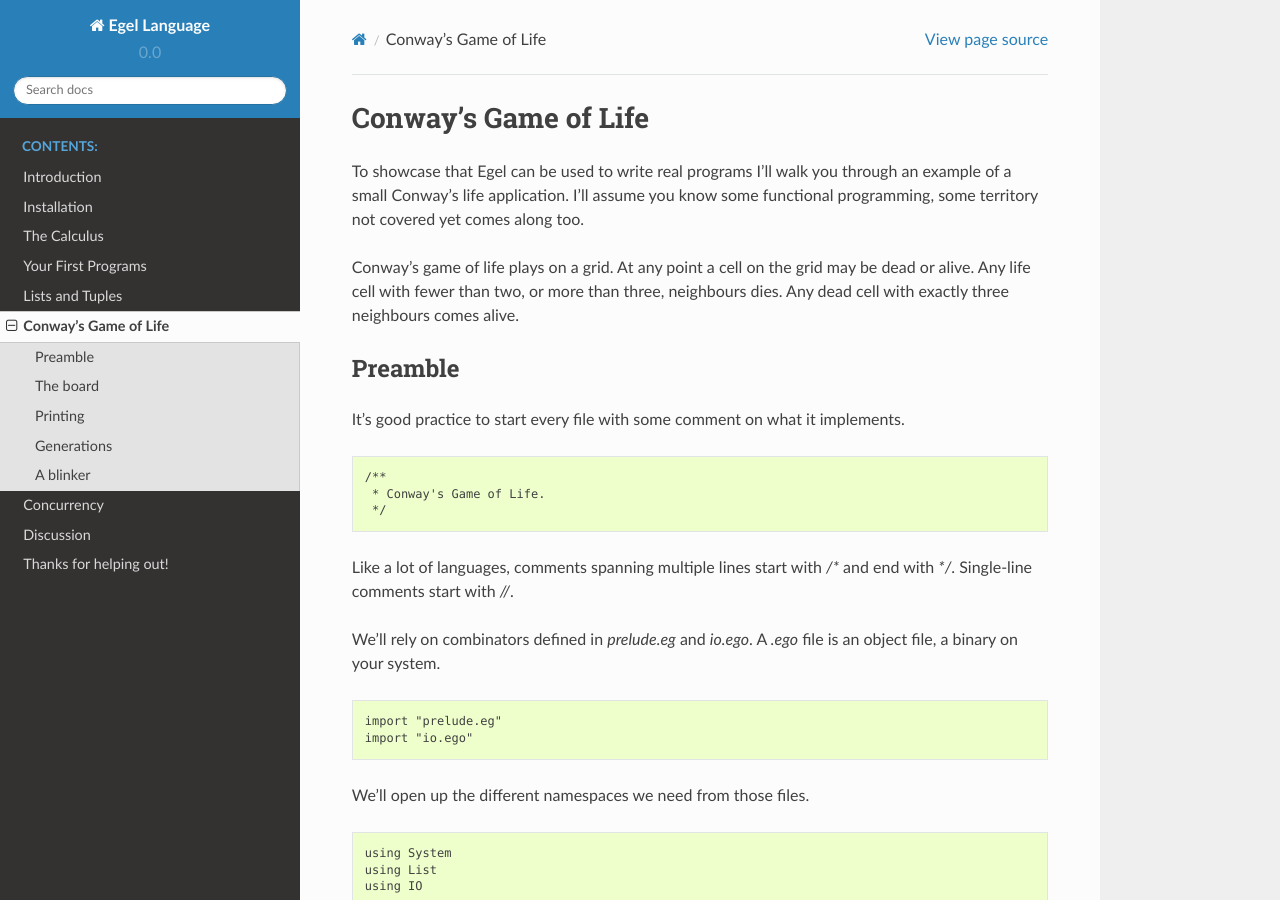
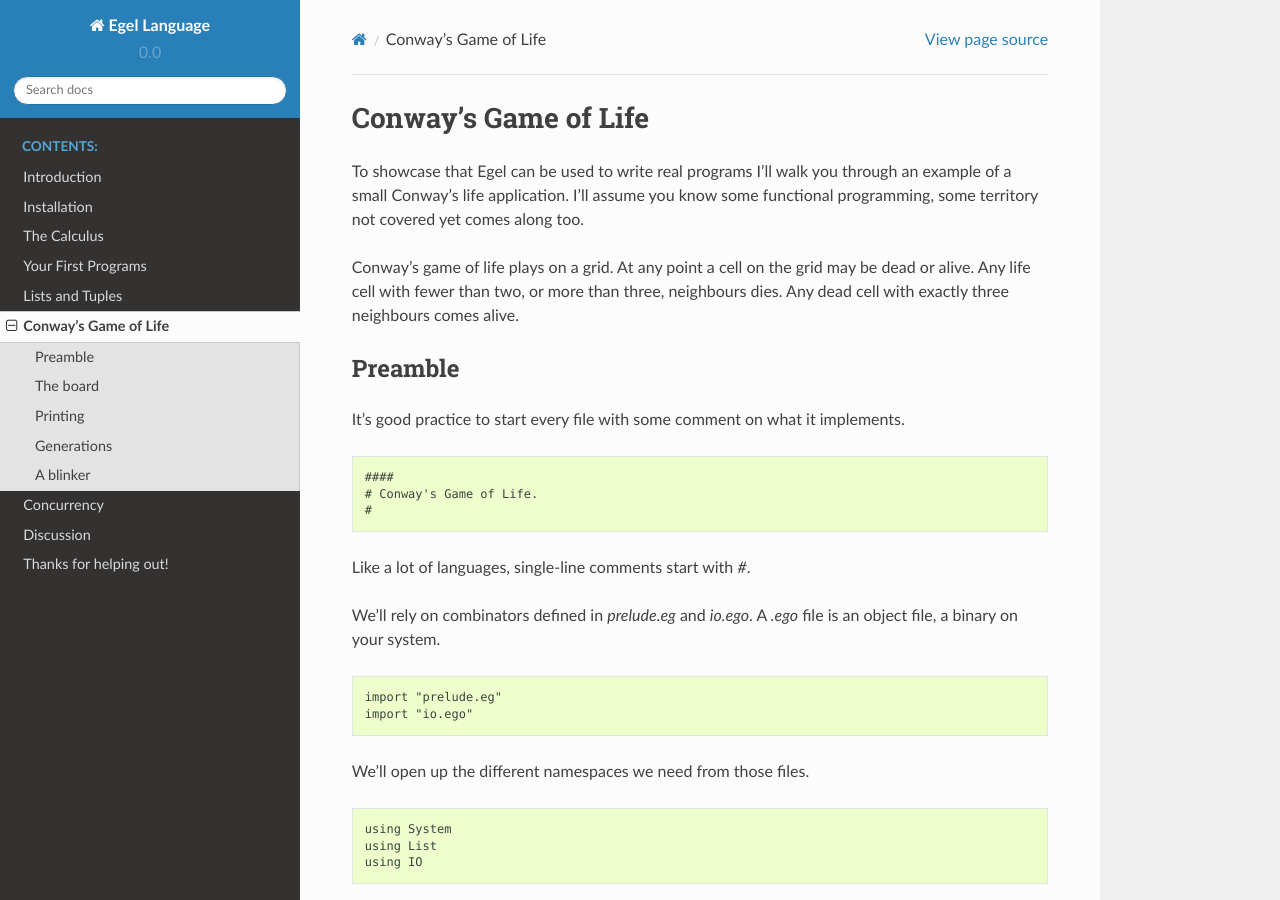
Before and after one commit to egel-lang/egel-docs, a Sphinx documentation site: the page built from source/life.rst, in a window 1280 px wide and 900 px high. Built offline with Sphinx 7.4.7 and the Read the Docs theme 2.0.0, drawn with Linux system fonts in a browser that asks for light colours.

Commit message:
Update life.rst

```diff
--- a/source/life.rst
+++ b/source/life.rst
@@ -21,13 +21,12 @@ comment on what it implements.
 
 .. code-block:: egel
 
-    /**
-     * Conway's Game of Life.
-     */
+     ####
+     # Conway's Game of Life.
+     #
 
-Like a lot of languages, comments spanning multiple
-lines start with `/*` and end with `*/`. Single-line
-comments start with `//`.
+Like a lot of languages, single-line
+comments start with `#`.
 
 We'll rely on combinators defined in `prelude.eg` and
 `io.ego`. A `.ego` file is an object file, a binary
```
